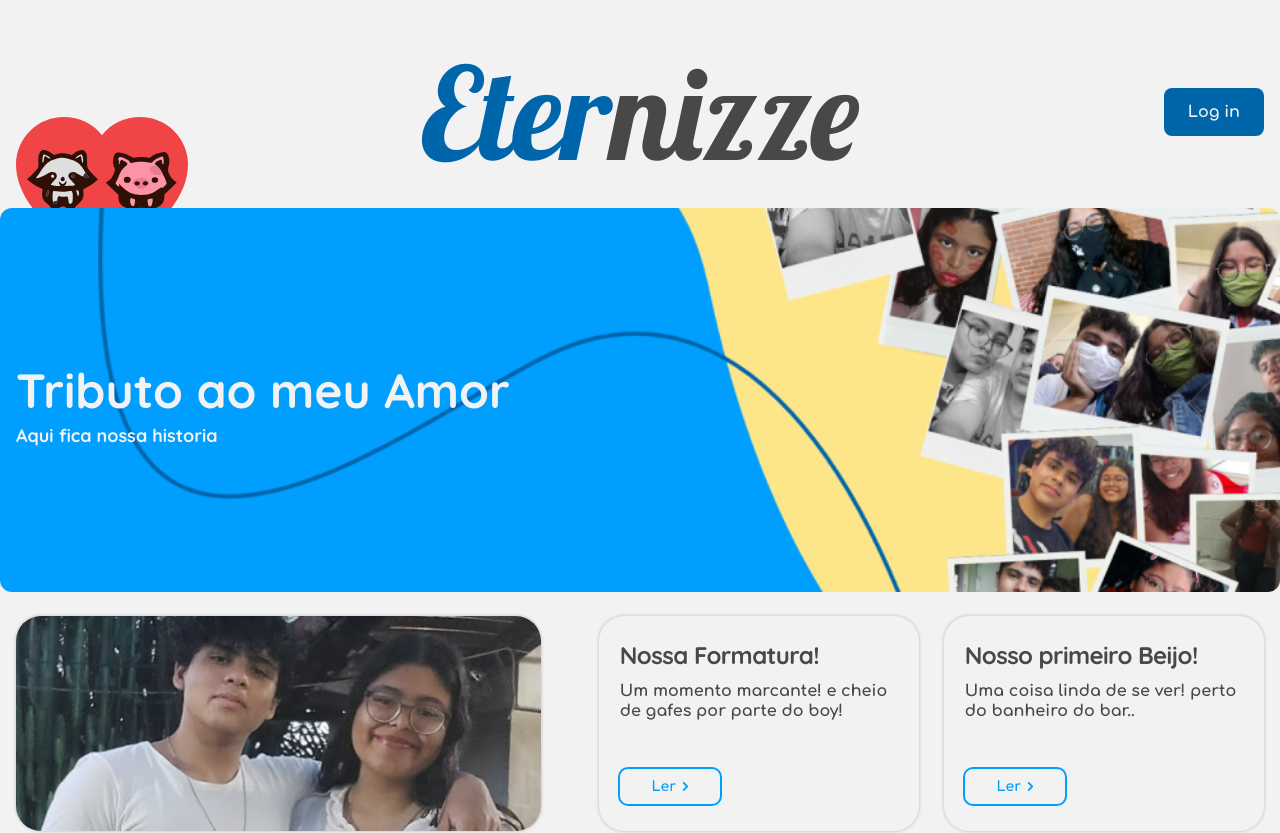
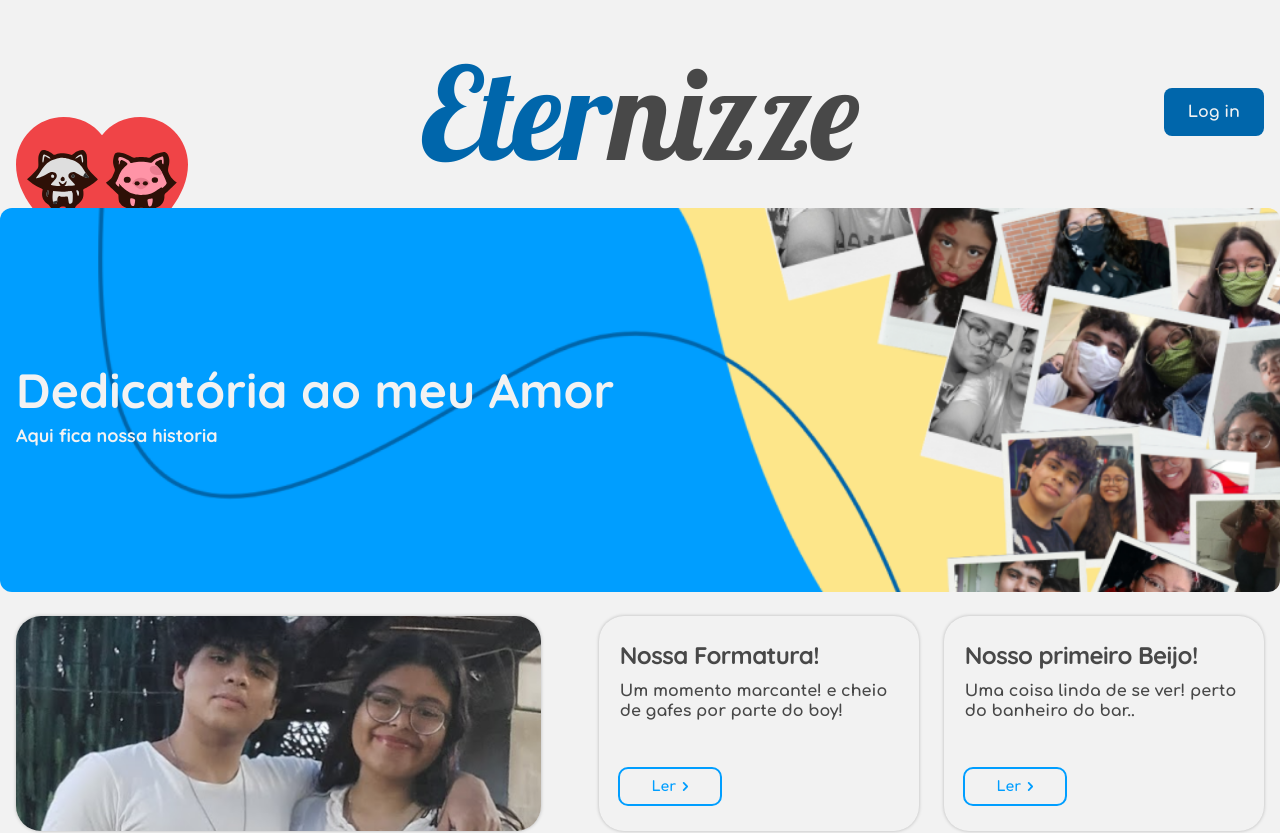
Before and after one commit to Eliharison/eternizze, a Next.js app: page / in a window 1280 px wide. Shown: the top 833 px of the page. Built offline with nearby package versions, Linux system fonts and the light colour scheme.

Commit message:
hot-fix: `Banner`

```diff
--- a/app/page.tsx
+++ b/app/page.tsx
@@ -9,7 +9,7 @@
       <div className='p-5 xl:p-0' >
         <Banner
           src="/banner.png"
-          title="Tributo ao meu Amor"
+          title="Dedicatória ao meu Amor"
           subtitle="Aqui fica nossa historia"
         />
         <main className="mt-6 mx-auto flex flex-col lg:flex-row justify-around gap-[25px]">
```
